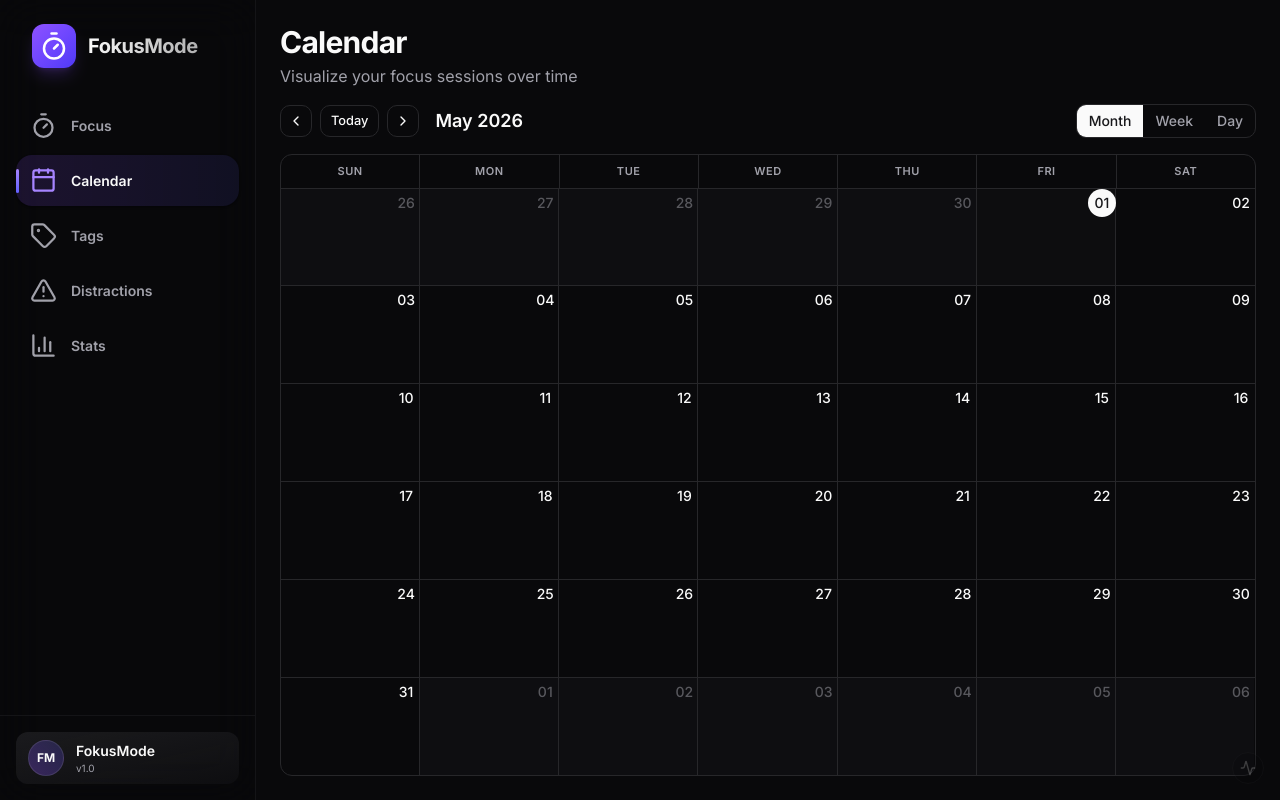
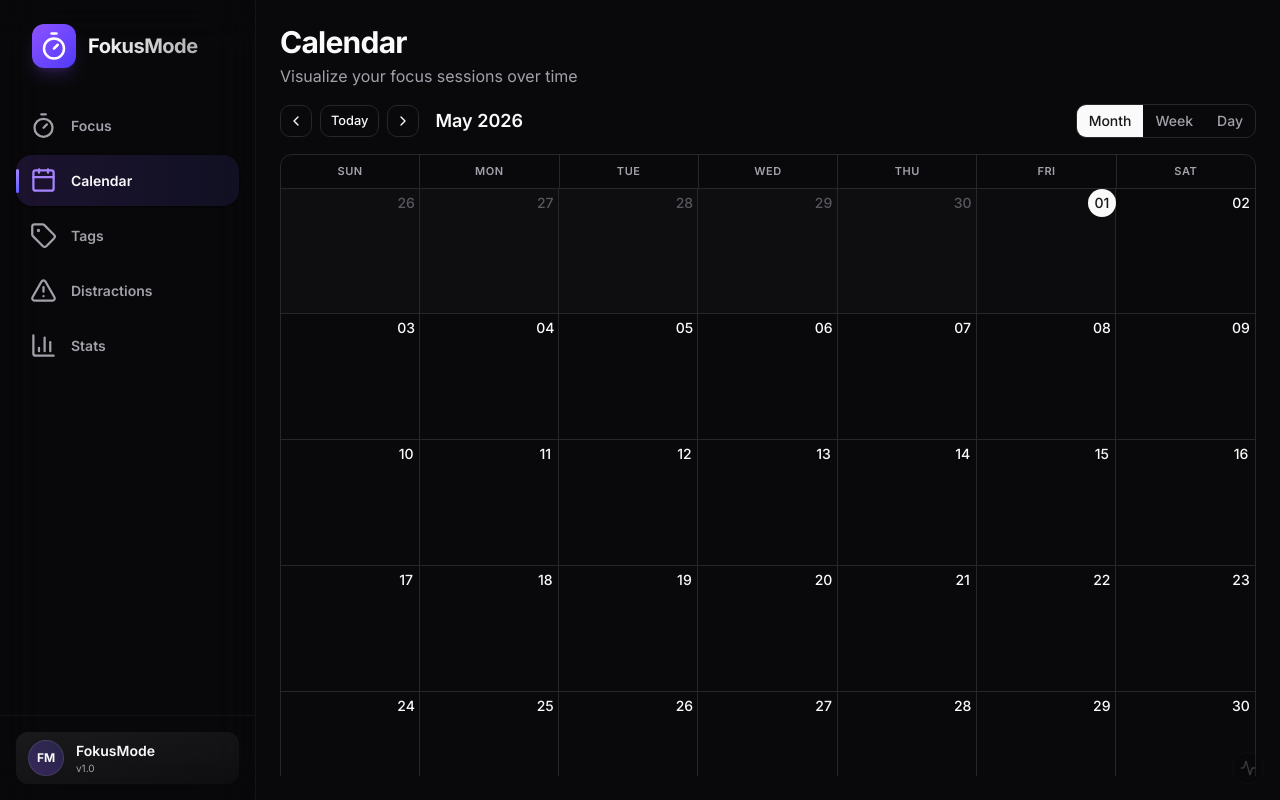
Before and after one commit to ShadyXV/fokusmode-web, a React (Vite) app: page /calendar in a window 1280 px wide. Built offline with nearby package versions, Linux system fonts and the light colour scheme; no server answers.

Commit message:
fix: increase hight of the day boxes in month view

```diff
--- a/src/pages/CalendarPage.tsx
+++ b/src/pages/CalendarPage.tsx
@@ -111,9 +111,10 @@ export default function CalendarPage() {
         </p>
       </div>
 
-      <div className="flex-1 relative min-h-[500px]">
+      <div className="flex-1 relative min-h-[500px] overflow-y-auto">
         {/* Optional loading state can go here, but calendar is always visible */}
         <BigCalendar<CalendarEvent>
+          style={{ height: view === "month" ? "125%" : "100%" }}
           localizer={localizer}
           events={events}
           startAccessor="start"
```
